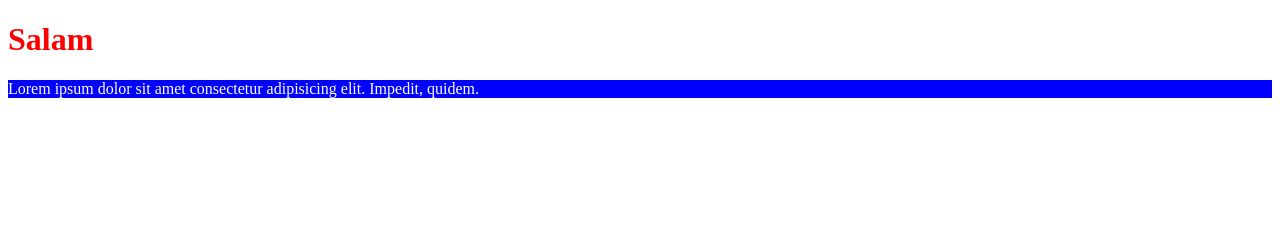
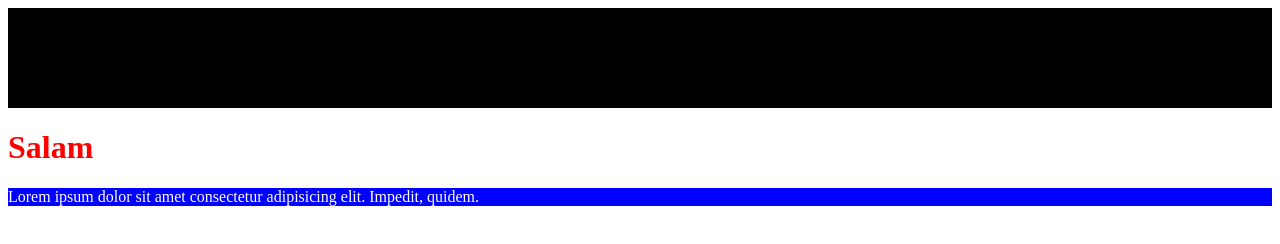
Before and after one commit to AsimRzayev/Phuket, a plain HTML site: page index.html in a window 1280 px wide. Drawn offline with Linux system fonts and the light colour scheme.

Commit message:
add header

```diff
--- a/index.html
+++ b/index.html
@@ -14,8 +14,13 @@
 			background-color: blue;
 			color: white;
 		}
+		header {
+			height: 100px;
+			background: black;
+		}
 	</style>
 	<body>
+		<header></header>
 		<h1>Salam</h1>
 		<p>
 			Lorem ipsum dolor sit amet consectetur adipisicing elit. Impedit,
```
